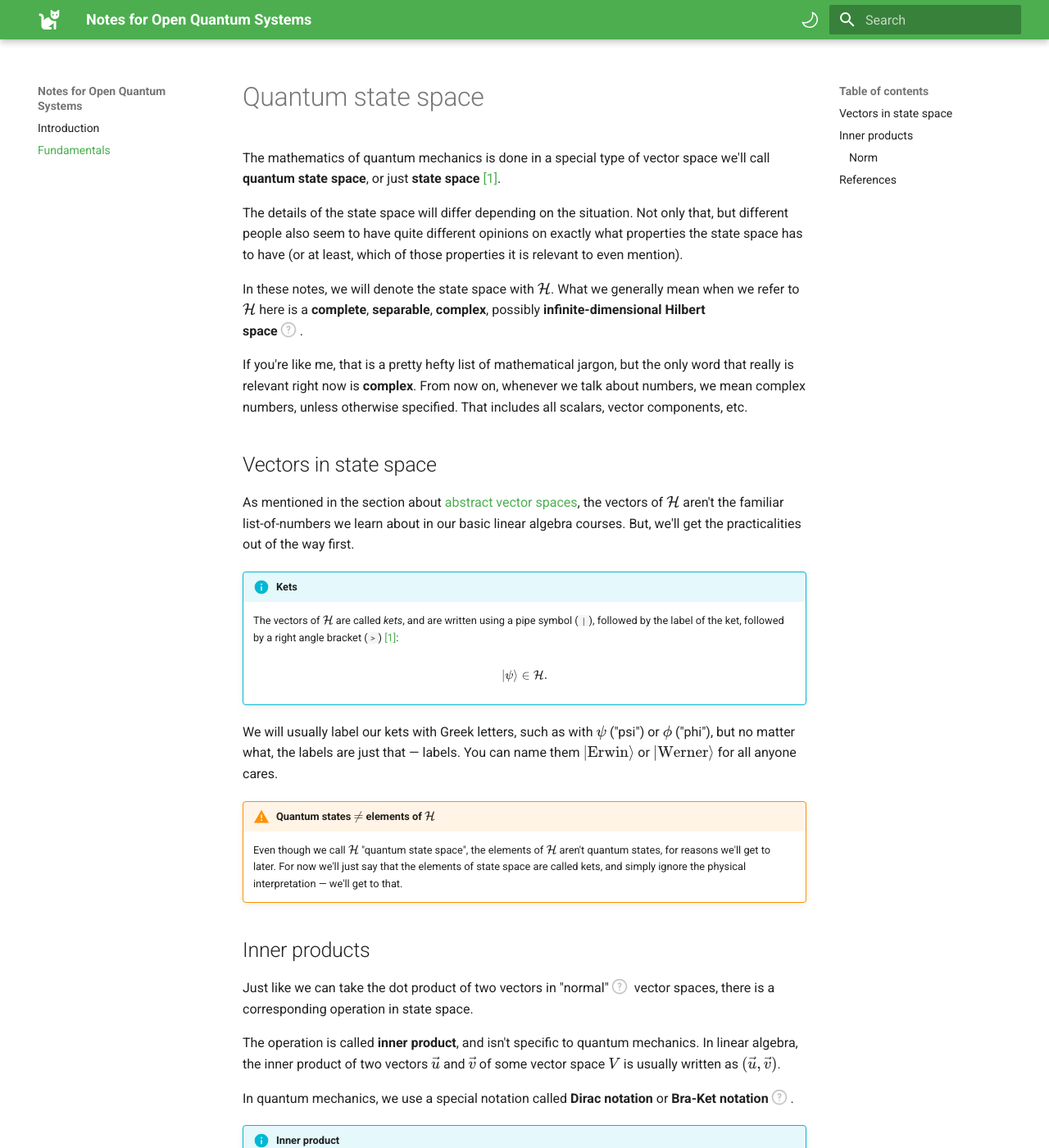
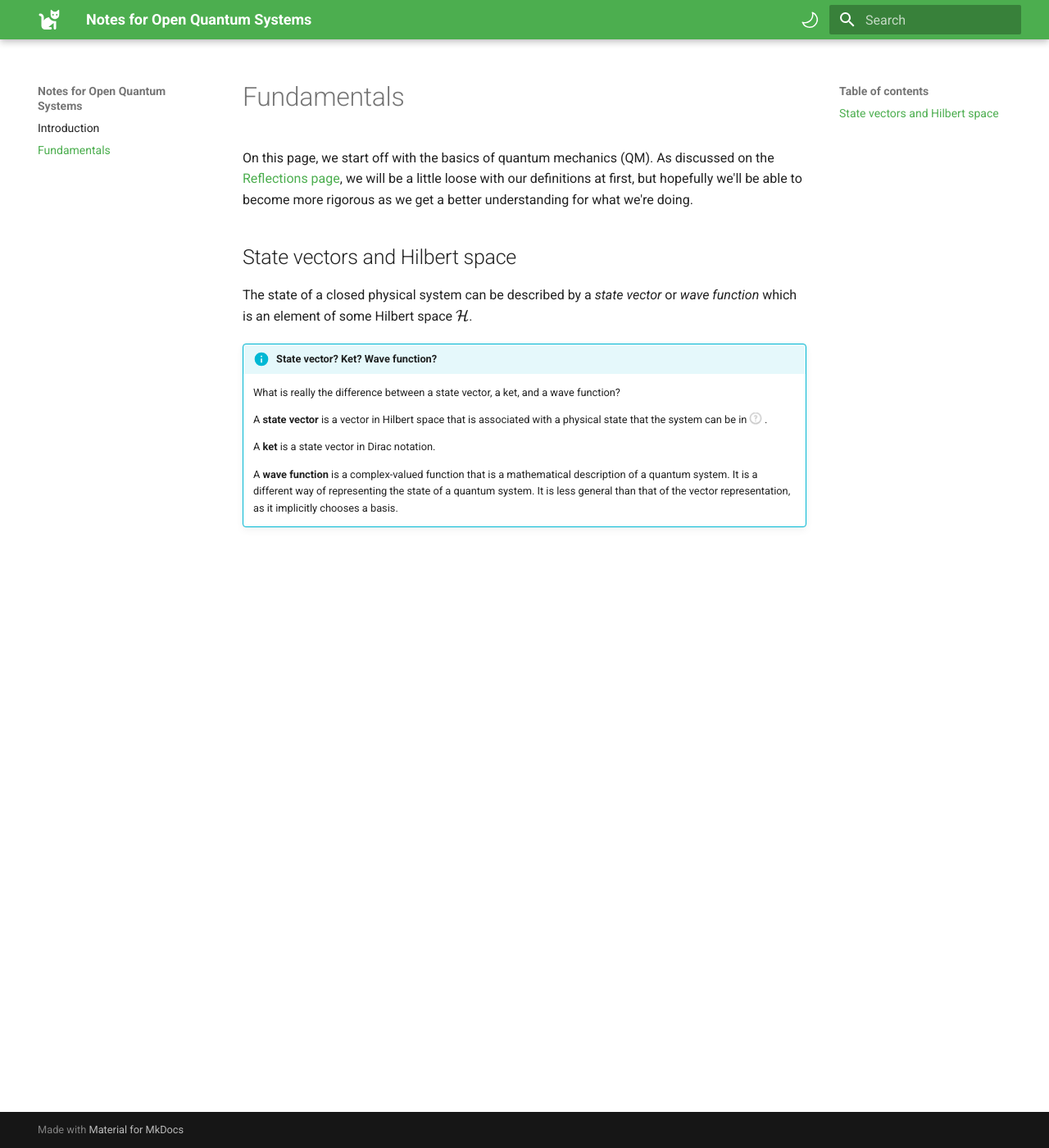
Before and after one commit to elviralaurin/notes-oqs, an MkDocs documentation site: the page built from docs/fundamentals.md, in a window 1280 px wide and 1400 px high. Shown: the whole window at 82% size. Built offline with MkDocs 1.6.1 and Material for MkDocs 9.7.7, drawn with Linux system fonts in a browser that asks for light colours; some of the changed text lies outside the part shown.

Commit message:
Difference between state vectors, kets, and wavefuncs

```diff
--- a/docs/fundamentals.md
+++ b/docs/fundamentals.md
@@ -1,5 +1,29 @@
-# Quantum state space
-The mathematics of quantum mechanics is done in a special type of vector space we'll call **quantum state space**, or just **state space** [[1]](#prof-m-dirac).
+# Fundamentals
+On this page, we start off with the basics of quantum mechanics (QM). As discussed on the [Reflections page](reflections.md), we will be a little loose with our definitions at first, but hopefully we'll be able to become more rigorous as we get a better understanding for what we're doing.
+
+## State vectors and Hilbert space
+The state of a closed physical system can be described by a *state vector* or *wave function* which is an element of some Hilbert space $\mathcal{H}$.
+
+!!! info "State vector? Ket? Wave function?"
+    What is really the difference between a state vector, a ket, and a wave function?
+
+    A **state vector** is a vector in Hilbert space that is associated with a physical state that the system can be in(1).
+    { .annotate }
+
+    1.    Note that this does **not** mean that the state of the system necessarily corresponds to that exact vector. In other words, a state vector $\bar{v}$ corresponds to one specific physical state $V$ ($\bar{v} \rightarrow V$), but a physical state does not necessarily correspond to that same vector ($V \nrightarrow \bar{v})$. More on this later.
+
+    A **ket** is a state vector in Dirac notation.
+
+    A **wave function** is a complex-valued function that is a mathematical description of a quantum system. It is a different way of representing the state of a quantum system. It is less general than that of the vector representation, as it implicitly chooses a basis.
+
+<!-- ## Closed vs. open physical systems
+A physical system is *closed* if a given quantity of the system, such as matter, stays constant within the system. Nothing enters, nothing exits.
+
+The opposite of a closed physical system is an *open* physical system. As you can probably guess, a physical system is open if the system exchanges a given quantity with its environment. Humans are open physical systems &mdash; we constantly exchange energy and matter with our environment.
+
+Sometimes a system can be closed on one level, and open on another, or it can be closed to a certain quantity, and open to another. It's word that depends on the perspective. -->
+
+<!-- The mathematics of quantum mechanics is done in a special type of vector space we'll call **quantum state space**, or just **state space** [[1]](#prof-m-dirac).
 
 The details of the state space will differ depending on the situation. Not only that, but different people also seem to have quite different opinions on exactly what properties the state space has to have (or at least, which of those properties it is relevant to even mention).
 
@@ -78,5 +102,5 @@ For vectors in $\mathcal{H}$, we don't have the luxury of such simple interpreta
 
 ## References
 <!-- <span id="griffiths">[1]</span> D. J. Griffiths, D. F. Schroeter, *Introduction to Quantum Mechanics*, 3rd ed. Cambridge, U.K.: Cambridge Univ. Press, 2018, [doi: 10.1017/9781316995433](https://doi.org/10.1017/9781316995433). -->
-<span id="prof-m-dirac">[1]</span> Professor M does Science, Cambridge, U.K. *Dirac Notation: State Space And Dual Space*. (May 23, 2020). Accessed: Jul. 3, 2024. [Online Video]. Available: [https://www.youtube.com/watch?v=hJoWM9jf0gU](https://www.youtube.com/watch?v=hJoWM9jf0gU)
-<span id="von-neumann">[2]</span> J. von Neumann, *Mathematical Foundations of Quantum Mechanics*, N. A. Wheeler, Ed., 2018 ed. Princeton, NJ, USA: Princeton Univ. Press, 2018, [doi: 10.1017/9781316995433](https://doi.org/10.1017/9781316995433).
+<!-- <span id="prof-m-dirac">[1]</span> Professor M does Science, Cambridge, U.K. *Dirac Notation: State Space And Dual Space*. (May 23, 2020). Accessed: Jul. 3, 2024. [Online Video]. Available: [https://www.youtube.com/watch?v=hJoWM9jf0gU](https://www.youtube.com/watch?v=hJoWM9jf0gU)
+<span id="von-neumann">[2]</span> J. von Neumann, *Mathematical Foundations of Quantum Mechanics*, N. A. Wheeler, Ed., 2018 ed. Princeton, NJ, USA: Princeton Univ. Press, 2018, [doi: 10.1017/9781316995433](https://doi.org/10.1017/9781316995433).   -->
```
